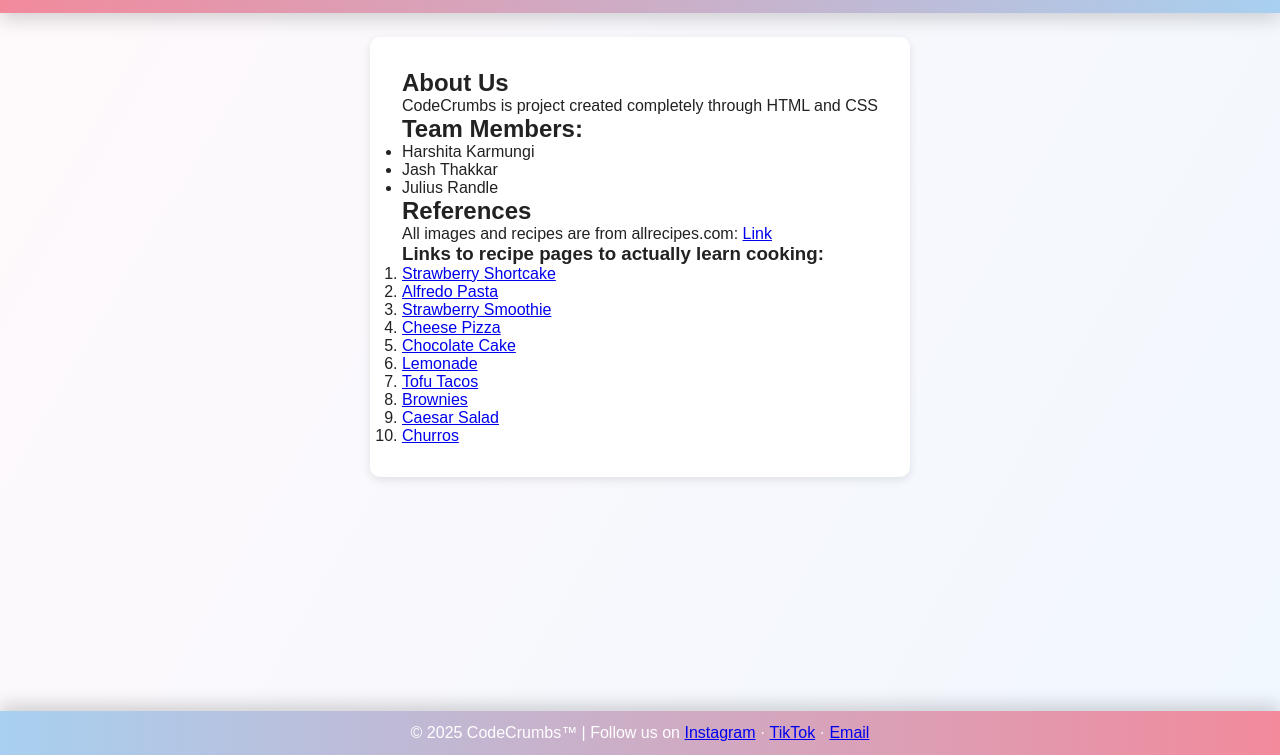
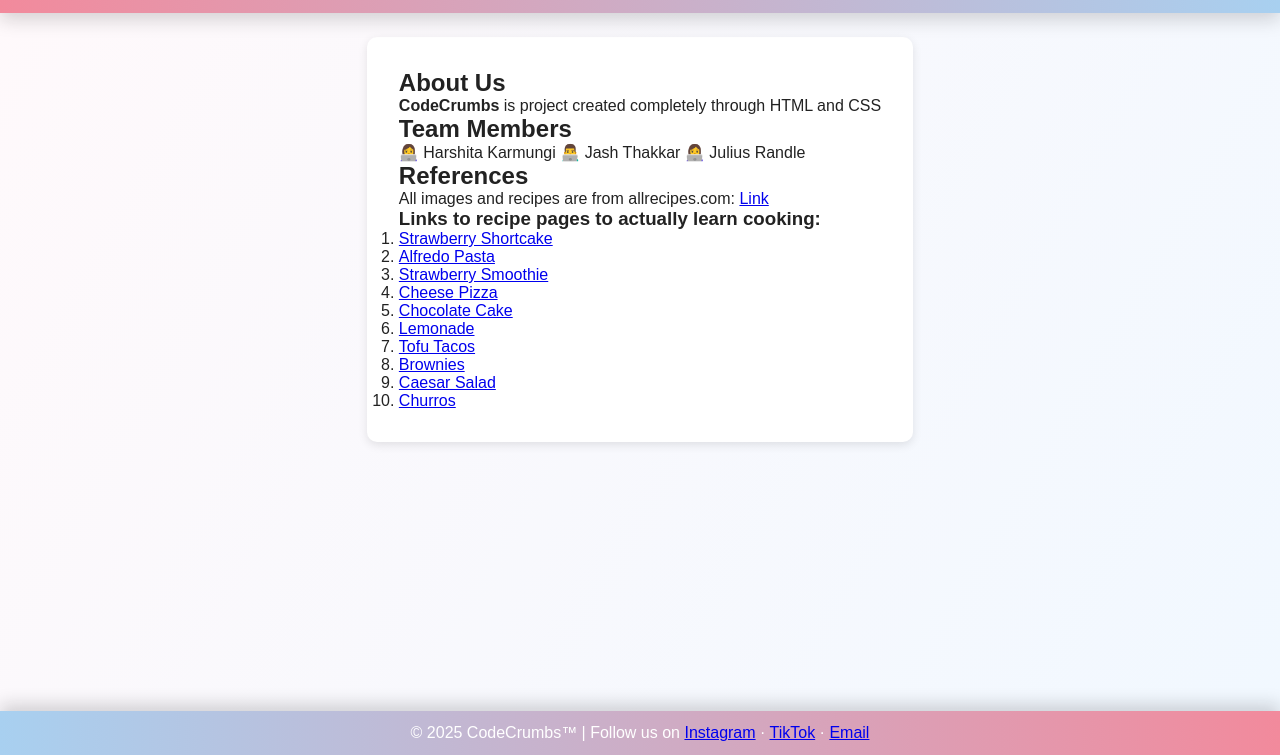
Before and after one commit to JashThakkar/group_project, a plain HTML site: page project1/about.html in a window 1280 px wide. Shown: the part 45-800 px from the top of the page. Drawn offline with Linux system fonts and the light colour scheme.

Commit message:
Update about.html

```diff
--- a/project1/about.html
+++ b/project1/about.html
@@ -18,20 +18,21 @@
         </div>
     </header>
 
-    <section class="about">
+    <main class="about">
+      <div class="about-card">
         <h2>About Us</h2>
-        <p>CodeCrumbs is project created completely through HTML and CSS</p>
-        <h2>Team Members:</h2>
-        <ul>
-            <li>Harshita Karmungi</li>
-            <li>Jash Thakkar</li>
-            <li>Julius Randle</li>
-        </ul>
+        <p><strong>CodeCrumbs</strong> is project created completely through HTML and CSS</p>
+        <h2>Team Members</h2>
+        <div class="team-list">
+          <span>👩‍💻 Harshita Karmungi</span>
+          <span>👨‍💻 Jash Thakkar</span>
+          <span>👩‍💻 Julius Randle</span>
+        </div>
 
         <h2>References</h2>
         <p>All images and recipes are from allrecipes.com: <a href="allrecipes.com">Link</a></p>
         <h3>Links to recipe pages to actually learn cooking:</h3>
-        <ol>
+        <ol class="recipe-links">
             <li><a href="https://www.allrecipes.com/recipe/8201/strawberry-shortcake/">Strawberry Shortcake</a></li>
             <li><a href="https://www.allrecipes.com/recipe/23431/to-die-for-fettuccine-alfredo/">Alfredo Pasta</a></li>
             <li><a href="https://www.allrecipes.com/recipe/20792/b-and-ls-strawberry-smoothie/">Strawberry Smoothie</a></li>
@@ -43,11 +44,12 @@
             <li><a href="https://www.allrecipes.com/recipe/229063/classic-restaurant-caesar-salad/">Caesar Salad</a></li>
             <li><a href="https://www.allrecipes.com/recipe/24700/churros/">Churros</a></li>
         </ol>
-    </section>
+      </div>
+    </main>
 
     <footer class="footer aboutfoot">
-    <p>© 2025 CodeCrumbs™ | Follow us on
-      <a href="#">Instagram</a> · <a href="#">TikTok</a> · <a href="#">Email</a>
-    </p>
-  </footer>
+      <p>© 2025 CodeCrumbs™ | Follow us on
+        <a href="#">Instagram</a> · <a href="#">TikTok</a> · <a href="#">Email</a>
+      </p>
+    </footer>
 </body>
```
